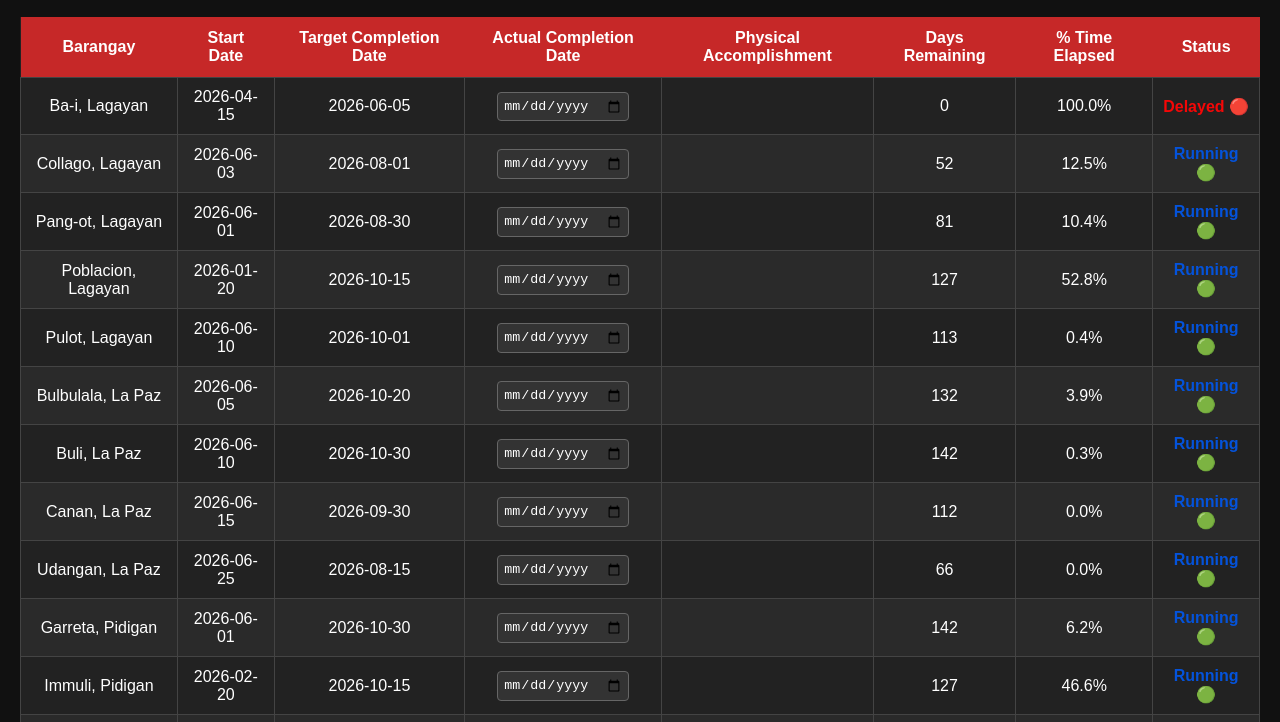
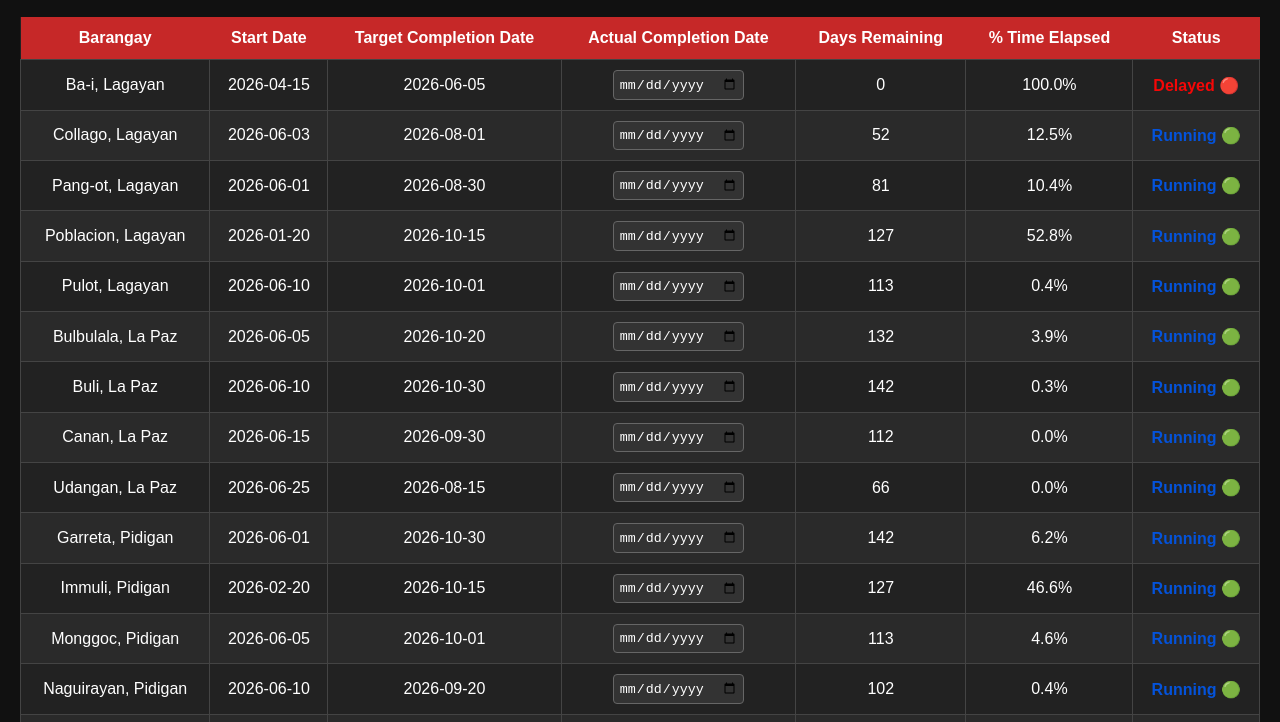
Before and after one commit to gadpayat/Status-Countdown-with-PA, a plain HTML site: page index.html in a window 1280 px wide. Shown: the part 61-783 px from the top of the page. Drawn offline with Linux system fonts and the light colour scheme; no server answers.

Commit message:
Update index.html

```diff
--- a/index.html
+++ b/index.html
@@ -60,10 +60,25 @@ tr:nth-child(even){
     background:#2a2a2a;
 }
 
-.running{ color:#0453db; font-weight:bold; }
-.ahead{ color:#04c41a; font-weight:bold; }
-.completed{ color:#04c41a; font-weight:bold; }
-.delayed{ color:#f50707; font-weight:bold; }
+.running{
+    color:#0453db;
+    font-weight:bold;
+}
+
+.ahead{
+    color:#04c41a;
+    font-weight:bold;
+}
+
+.completed{
+    color:#04c41a;
+    font-weight:bold;
+}
+
+.delayed{
+    color:#f50707;
+    font-weight:bold;
+}
 
 input[type="date"]{
     background:#333;
@@ -73,7 +88,7 @@ input[type="date"]{
     border-radius:4px;
 }
 
-/* Footer */
+/* Footer Signature */
 footer{
     position:fixed;
     bottom:5px;
@@ -86,6 +101,7 @@ footer{
     letter-spacing:1px;
     pointer-events:none;
     z-index:9999;
+
 }
 </style>
 </head>
@@ -103,7 +119,6 @@ footer{
 <th>Start Date</th>
 <th>Target Completion Date</th>
 <th>Actual Completion Date</th>
-<th>Physical Accomplishment</th>
 <th>Days Remaining</th>
 <th>% Time Elapsed</th>
 <th>Status</th>
@@ -115,67 +130,126 @@ footer{
 
 <script>
 
-// 🔴 PUT YOUR GOOGLE SHEET CSV LINK HERE
-const sheetURL = "PASTE_YOUR_CSV_LINK_HERE";
+const defaultProjects = [
 
-// maps barangay → physical accomplishment (Column E)
-let accomplishmentMap = {};
+{
+barangay:"Ba-i, Lagayan",
+start:"2026-04-15",
+end:"2026-06-05",
+actualCompletion:""
+},
 
-// Default fallback data
-const defaultProjects = [
-{ barangay:"Ba-i, Lagayan", start:"2026-04-15", end:"2026-06-05", actualCompletion:"" },
-{ barangay:"Collago, Lagayan", start:"2026-06-03", end:"2026-08-01", actualCompletion:"" },
-{ barangay:"Pang-ot, Lagayan", start:"2026-06-01", end:"2026-08-30", actualCompletion:"" },
-{ barangay:"Poblacion, Lagayan", start:"2026-01-20", end:"2026-10-15", actualCompletion:"" },
-{ barangay:"Pulot, Lagayan", start:"2026-06-10", end:"2026-10-01", actualCompletion:"" },
-{ barangay:"Bulbulala, La Paz", start:"2026-06-05", end:"2026-10-20", actualCompletion:"" },
-{ barangay:"Buli, La Paz", start:"2026-06-10", end:"2026-10-30", actualCompletion:"" },
-{ barangay:"Canan, La Paz", start:"2026-06-15", end:"2026-09-30", actualCompletion:"" },
-{ barangay:"Udangan, La Paz", start:"2026-06-25", end:"2026-08-15", actualCompletion:"" },
-{ barangay:"Garreta, Pidigan", start:"2026-06-01", end:"2026-10-30", actualCompletion:"" },
-{ barangay:"Immuli, Pidigan", start:"2026-02-20", end:"2026-10-15", actualCompletion:"" },
-{ barangay:"Monggoc, Pidigan", start:"2026-06-05", end:"2026-10-01", actualCompletion:"" },
-{ barangay:"Naguirayan, Pidigan", start:"2026-06-10", end:"2026-09-20", actualCompletion:"" },
-{ barangay:"Pamutic, Pidigan", start:"2026-06-18", end:"2026-04-30", actualCompletion:"" },
-{ barangay:"San Diego, Pidigan", start:"2026-06-25", end:"2026-10-30", actualCompletion:"" },
-{ barangay:"Sulbec, Pidigan", start:"2026-06-15", end:"2026-10-20", actualCompletion:"" }
+{
+barangay:"Collago, Lagayan",
+start:"2026-06-03",
+end:"2026-08-01",
+actualCompletion:""
+},
+
+{
+barangay:"Pang-ot, Lagayan",
+start:"2026-06-01",
+end:"2026-08-30",
+actualCompletion:""
+},
+
+{
+barangay:"Poblacion, Lagayan",
+start:"2026-01-20",
+end:"2026-10-15",
+actualCompletion:""
+},
+
+{
+barangay:"Pulot, Lagayan",
+start:"2026-06-10",
+end:"2026-10-01",
+actualCompletion:""
+},
+
+{
+barangay:"Bulbulala, La Paz",
+start:"2026-06-05",
+end:"2026-10-20",
+actualCompletion:""
+},
+
+{
+barangay:"Buli, La Paz",
+start:"2026-06-10",
+end:"2026-10-30",
+actualCompletion:""
+},
+
+{
+barangay:"Canan, La Paz",
+start:"2026-06-15",
+end:"2026-09-30",
+actualCompletion:""
+},
+
+{
+barangay:"Udangan, La Paz",
+start:"2026-06-25",
+end:"2026-08-15",
+actualCompletion:""
+},
+
+{
+barangay:"Garreta, Pidigan",
+start:"2026-06-01",
+end:"2026-10-30",
+actualCompletion:""
+},
+
+{
+barangay:"Immuli, Pidigan",
+start:"2026-02-20",
+end:"2026-10-15",
+actualCompletion:""
+},
+
+{
+barangay:"Monggoc, Pidigan",
+start:"2026-06-05",
+end:"2026-10-01",
+actualCompletion:""
+},
+
+{
+barangay:"Naguirayan, Pidigan",
+start:"2026-06-10",
+end:"2026-09-20",
+actualCompletion:""
+},
+
+{
+barangay:"Pamutic, Pidigan",
+start:"2026-06-18",
+end:"2026-04-30",
+actualCompletion:""
+},
+
+{
+barangay:"San Diego, Pidigan",
+start:"2026-06-25",
+end:"2026-10-30",
+actualCompletion:""
+},
+
+{
+barangay:"Sulbec, Pidigan",
+start:"2026-06-15",
+end:"2026-10-20",
+actualCompletion:""
+}
+
 ];
 
 let projects =
 JSON.parse(localStorage.getItem("projectsData"))
 || defaultProjects;
 
-// ------------------------------
-// LOAD SPREADSHEET DATA
-// ------------------------------
-async function loadSpreadsheetData() {
-    try {
-        const res = await fetch(sheetURL);
-        const text = await res.text();
-
-        const rows = text.trim().split("\n").map(r => r.split(","));
-
-        accomplishmentMap = {};
-
-        for (let i = 1; i < rows.length; i++) {
-            const barangay = rows[i][0]; // Column A
-            const accomplishment = rows[i][4]; // Column E
-
-            if (!barangay) continue;
-
-            accomplishmentMap[barangay.trim()] = accomplishment || "";
-        }
-
-    } catch (err) {
-        console.error("Spreadsheet load failed:", err);
-    }
-
-    updateTable();
-}
-
-// ------------------------------
-// UPDATE TABLE
-// ------------------------------
 function updateTable(){
 
 const table = document.getElementById("projectTable");
@@ -196,7 +270,9 @@ const percent = Math.min(
 Math.max(0,(elapsed / totalDuration) * 100)
 ).toFixed(1);
 
-const remaining = Math.ceil((end - now)/(1000*60*60*24));
+const remaining = Math.ceil(
+(end - now)/(1000*60*60*24)
+);
 
 let statusClass = "";
 let statusText = "";
@@ -205,37 +281,48 @@ if(project.actualCompletion){
 
 const actualDate = new Date(project.actualCompletion);
 
-const actualOnly = actualDate.toISOString().split("T")[0];
-const targetOnly = end.toISOString().split("T")[0];
+const actualOnly =
+actualDate.toISOString().split("T")[0];
+
+const targetOnly =
+end.toISOString().split("T")[0];
 
 if(actualOnly < targetOnly){
+
 statusClass = "ahead";
 statusText = "Completed Ahead of Time 🚀";
+
 }
 else if(actualOnly === targetOnly){
+
 statusClass = "completed";
 statusText = "Completed On Time ✅";
+
 }
 else{
+
 statusClass = "delayed";
 statusText = "Delayed 🔴";
-}
 
-}else{
-
-if(now > end){
-statusClass = "delayed";
-statusText = "Delayed 🔴";
-}else{
-statusClass = "running";
-statusText = "Running 🟢";
 }
 
 }
+else{
 
-// 🔴 get physical accomplishment from spreadsheet
-const accomplishment =
-accomplishmentMap[project.barangay] || "";
+if(now > end){
+
+statusClass = "delayed";
+statusText = "Delayed 🔴";
+
+}
+else{
+
+statusClass = "running";
+statusText = "Running 🟢";
+
+}
+
+}
 
 table.innerHTML += `
 <tr>
@@ -244,12 +331,12 @@ table.innerHTML += `
 <td>${project.end}</td>
 
 <td>
-<input type="date"
+<input
+type="date"
 value="${project.actualCompletion}"
-onchange="updateActualCompletion(${index},this.value)">
+onchange="updateActualCompletion(${index},this.value)"
+>
 </td>
-
-<td>${accomplishment}</td>
 
 <td>${remaining > 0 ? remaining : 0}</td>
 <td>${percent}%</td>
@@ -264,30 +351,31 @@ ${statusText}
 
 }
 
-// ------------------------------
-// SAVE ACTUAL COMPLETION
-// ------------------------------
 function updateActualCompletion(index,value){
+
 projects[index].actualCompletion = value;
-localStorage.setItem("projectsData", JSON.stringify(projects));
+
+localStorage.setItem(
+"projectsData",
+JSON.stringify(projects)
+);
+
 updateTable();
+
 }
 
-// ------------------------------
 function closePage(){
 window.history.back();
 }
 
-// INITIAL LOAD
-loadSpreadsheetData();
+updateTable();
 
-// 🔄 LIVE SYNC EVERY 10 SECONDS
-setInterval(loadSpreadsheetData, 10000);
+setInterval(updateTable,60000);
 
 </script>
 
 <footer>
-KKB-CDD Monitoring System | Developed by Ghilous © 2026
+    KKB-CDD Monitoring System | Developed by Ghilous © 2026
 </footer>
 
 </body>
```
